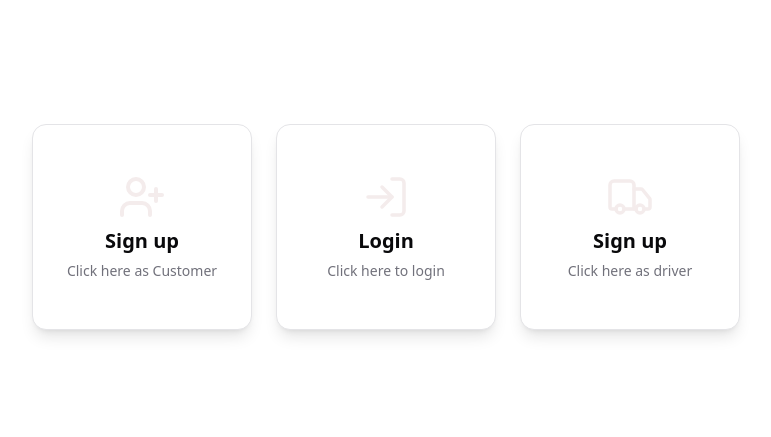
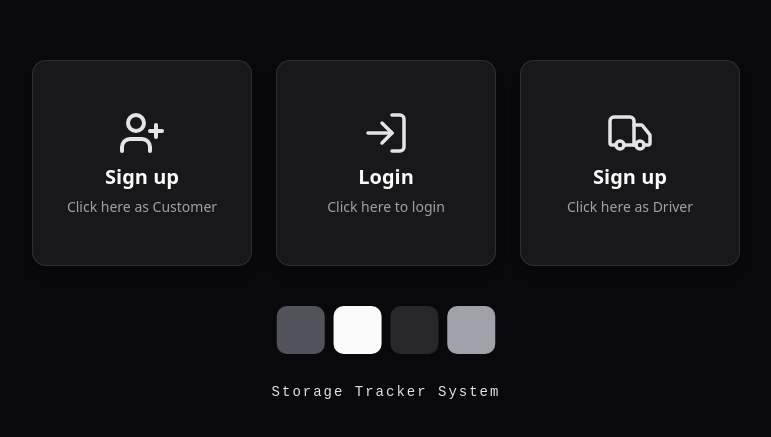
Before and after one commit to AyDossari/Frontend-STS, a React (Vite) app in the folder sts-frontend/: page / in a window 1280 px wide. Shown: the part 217-654 px from the top of the page, without its empty margins (254-1025 px from the left). Built offline with nearby package versions, Linux system fonts and the light colour scheme; no server answers.

Commit message:
adjust motion layout and fix homepage animation crashad

```diff
--- a/sts-frontend/package.json
+++ b/sts-frontend/package.json
@@ -20,6 +20,7 @@
     "clsx": "^2.1.1",
     "dotenv": "^16.5.0",
     "lucide-react": "^0.525.0",
+    "motion": "^12.23.6",
     "next-themes": "^0.4.6",
     "react": "^19.0.0",
     "react-dom": "^19.0.0",
--- a/sts-frontend/src/components/theme-provider.jsx
+++ b/sts-frontend/src/components/theme-provider.jsx
@@ -3,7 +3,7 @@ import { createContext, useContext, useEffect, useState } from "react"
 const ThemeContext = createContext()
 
 export function ThemeProvider({ children }) {
-  const [theme, setTheme] = useState('light')
+  const [theme, setTheme] = useState('dark')
 
   useEffect(() => {
     const root = document.documentElement
--- a/sts-frontend/src/pages/HomePage.jsx
+++ b/sts-frontend/src/pages/HomePage.jsx
@@ -1,55 +1,168 @@
-import { Link } from 'react-router-dom';
-import {
-  Card,
-  CardHeader,
-  CardTitle,
-  CardDescription,
-} from '@/components/ui/card';
+import { Link } from "react-router-dom"
+import { Card, CardHeader, CardTitle, CardDescription } from "@/components/ui/card"
+import { useEffect, useState } from "react"
+import { motion } from "framer-motion";
 
 function HomePage() {
+  const [order, setOrder] = useState(initialOrder)
+
+  useEffect(() => {
+    const timeout = setTimeout(() => setOrder(shuffle(order)), 1000)
+    return () => clearTimeout(timeout)
+  }, [order])
+
   return (
     <div className="flex flex-col items-center justify-center min-h-screen bg-background">
-      <div className="mb-8 text-center"></div>
-      <div className="flex gap-6 mb-10">
+      <motion.div
+        className="flex gap-6 mb-10"
+        variants={containerCards}
+        initial="hidden"
+        animate="visible"
+      >
+        <motion.div variants={itemCards}>
           <Link to="/signup/customer" className="no-underline text-foreground">
             <Card className="w-[220px] text-center shadow-lg hover:shadow-xl transform hover:scale-105 transition-all duration-300 ease-in-out cursor-pointer">
               <CardHeader className="p-6">
                 <div className="flex items-center justify-center gap-2">
-                <svg xmlns="http://www.w3.org/2000/svg" width="48" height="48" viewBox="0 0 24 24" fill="none" stroke="#f4ecec" stroke-width="2" stroke-linecap="round" stroke-linejoin="round" class="lucide lucide-user-plus-icon lucide-user-plus"><path d="M16 21v-2a4 4 0 0 0-4-4H6a4 4 0 0 0-4 4v2" />
-                  <circle cx="9" cy="7" r="4" /><line x1="19" x2="19" y1="8" y2="14" /><line x1="22" x2="16" y1="11" y2="11" /></svg>
+                  <svg xmlns="http://www.w3.org/2000/svg" width="48" height="48" viewBox="0 0 24 24" fill="none" stroke="hsl(240 5.9% 90%)" strokeWidth="2" strokeLinecap="round" strokeLinejoin="round">
+                    <path d="M16 21v-2a4 4 0 0 0-4-4H6a4 4 0 0 0-4 4v2" />
+                    <circle cx="9" cy="7" r="4" />
+                    <line x1="19" x2="19" y1="8" y2="14" />
+                    <line x1="22" x2="16" y1="11" y2="11" />
+                  </svg>
                 </div>
                 <CardTitle className="text-xl font-semibold text-foreground">Sign up</CardTitle>
-              <CardDescription className="text-muted-foreground">Click here as Customer </CardDescription>
+                <CardDescription className="text-muted-foreground">Click here as Customer</CardDescription>
               </CardHeader>
             </Card>
           </Link>
+        </motion.div>
 
+        <motion.div variants={itemCards}>
           <Link to="/login" className="no-underline text-foreground">
             <Card className="w-[220px] text-center shadow-lg hover:shadow-xl transform hover:scale-105 transition-all duration-300 ease-in-out cursor-pointer">
               <CardHeader className="p-6">
                 <div className="flex items-center justify-center gap-2">
-                <svg xmlns="http://www.w3.org/2000/svg" width="48" height="48" viewBox="0 0 24 24" fill="none" stroke="#f4ecec" stroke-width="1.75" stroke-linecap="round" stroke-linejoin="round" class="lucide lucide-log-in-icon lucide-log-in"><path d="m10 17 5-5-5-5" /><path d="M15 12H3" /><path d="M15 3h4a2 2 0 0 1 2 2v14a2 2 0 0 1-2 2h-4" /></svg>
+                  <svg xmlns="http://www.w3.org/2000/svg" width="48" height="48" viewBox="0 0 24 24" fill="none" stroke="hsl(240 5.9% 90%)" strokeWidth="1.75" strokeLinecap="round" strokeLinejoin="round">
+                    <path d="m10 17 5-5-5-5" />
+                    <path d="M15 12H3" />
+                    <path d="M15 3h4a2 2 0 0 1 2 2v14a2 2 0 0 1-2 2h-4" />
+                  </svg>
                 </div>
                 <CardTitle className="text-xl font-semibold text-foreground">Login</CardTitle>
                 <CardDescription className="text-muted-foreground">Click here to login</CardDescription>
               </CardHeader>
             </Card>
           </Link>
-
+        </motion.div>
+        <motion.div variants={itemCards}>
           <Link to="/signup/driver" className="no-underline text-foreground">
             <Card className="w-[220px] text-center shadow-lg hover:shadow-xl transform hover:scale-105 transition-all duration-300 ease-in-out cursor-pointer">
               <CardHeader className="p-6">
                 <div className="flex items-center justify-center gap-2">
-                <svg xmlns="http://www.w3.org/2000/svg" width="48" height="48" viewBox="0 0 24 24" fill="none" stroke="#f4ecec" stroke-width="1.75" stroke-linecap="round" stroke-linejoin="round" class="lucide lucide-truck-icon lucide-truck"><path d="M14 18V6a2 2 0 0 0-2-2H4a2 2 0 0 0-2 2v11a1 1 0 0 0 1 1h2" /><path d="M15 18H9" /><path d="M19 18h2a1 1 0 0 0 1-1v-3.65a1 1 0 0 0-.22-.624l-3.48-4.35A1 1 0 0 0 17.52 8H14" /><circle cx="17" cy="18" r="2" /><circle cx="7" cy="18" r="2" /></svg>
+                  <svg xmlns="http://www.w3.org/2000/svg" width="48" height="48" viewBox="0 0 24 24" fill="none" stroke="hsl(240 5.9% 90%)" strokeWidth="1.75" strokeLinecap="round" strokeLinejoin="round">
+                    <path d="M14 18V6a2 2 0 0 0-2-2H4a2 2 0 0 0-2 2v11a1 1 0 0 0 1 1h2" />
+                    <path d="M15 18H9" />
+                    <path d="M19 18h2a1 1 0 0 0 1-1v-3.65a1 1 0 0 0-.22-.624l-3.48-4.35A1 1 0 0 0 17.52 8H14" />
+                    <circle cx="17" cy="18" r="2" />
+                    <circle cx="7" cy="18" r="2" />
+                  </svg>
                 </div>
                 <CardTitle className="text-xl font-semibold text-foreground">Sign up</CardTitle>
-              <CardDescription className="text-muted-foreground">Click here as driver</CardDescription>
+                <CardDescription className="text-muted-foreground">Click here as Driver</CardDescription>
               </CardHeader>
             </Card>
           </Link>
+        </motion.div>
+      </motion.div>
+
+      <div style={wrapper}>
+        <ul style={container}>
+          {order.map((backgroundColor) => (
+            <motion.li
+              key={backgroundColor}
+              layout
+              transition={spring}
+              style={{ ...item, backgroundColor }}
+            />
+          ))}
+        </ul>
+        <motion.p
+          initial={{ opacity: 0, y: 10 }}
+          animate={{ opacity: 1, y: 0 }}
+          transition={{ duration: 0.6, delay: 0.3 }}
+          style={projectName}
+        >
+          Storage Tracker System
+        </motion.p>
       </div>
     </div>
-  );
+  )
 }
 
+const initialOrder = ["hsl(0 0% 98%)", "hsl(240 5% 64.9%)", "hsl(240 5.2% 33.9%)", "hsl(240 3.7% 15.9%)"]
+
+function shuffle(array) {
+  return [...array].sort(() => Math.random() - 0.5)
+}
+
+
+const spring = {
+  type: "spring",
+  damping: 20,
+  stiffness: 300,
+}
+
+const wrapper = {
+  display: "flex",
+  flexDirection: "column",
+  alignItems: "center",
+  justifyContent: "center",
+  gap: "20px",
+}
+
+const container = {
+  listStyle: "none",
+  padding: 0,
+  margin: 0,
+  position: "relative",
+  display: "flex",
+  flexWrap: "wrap",
+  gap: 10,
+  width: 300,
+  justifyContent: "center",
+  alignItems: "center",
+}
+
+const item = {
+  width: 48,
+  height: 48,
+  borderRadius: "10px",
+}
+
+const projectName = {
+  fontSize: "14px",
+  fontWeight: 500,
+  color: "hsl(240 5.9% 90%)",
+  fontFamily: "monospace",
+  letterSpacing: "2px",
+  marginTop: "8px",
+}
+
+const containerCards = {
+  hidden: { opacity: 0 },
+  visible: {
+    opacity: 1,
+    transition: {
+      staggerChildren: 0.3,
+      delayChildren: 0.6
+    },
+  },
+};
+
+const itemCards = {
+  hidden: { y: 20, opacity: 0 },
+  visible: { y: 0, opacity: 1 },
+};
+
 export default HomePage;
```
Also changed, not shown: 1 other file (tests, documents, lock files or other folders). Lines whose indentation alone changed are shown as unchanged.
